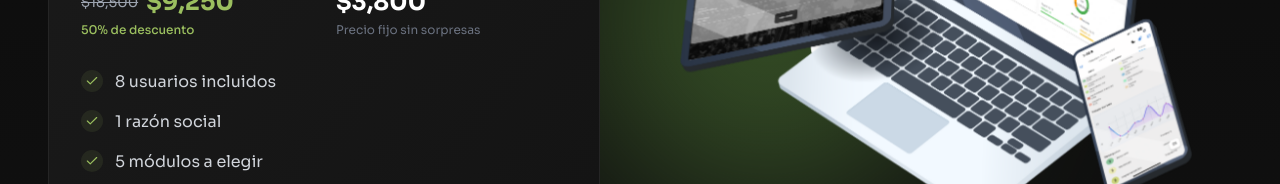
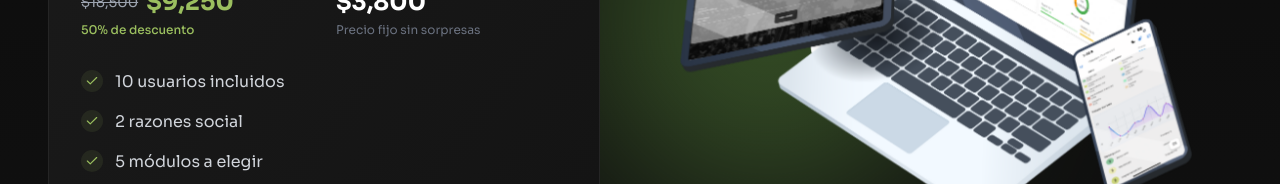
Before and after one commit to omarosvaldogm/landing-ananta, a React (Vite) app: page /erp-empresarial in a window 1280 px wide. Shown: the part 593-777 px from the top of the page. Built offline with nearby package versions, Linux system fonts and the light colour scheme.

Commit message:
Se cambio la hero de pymes

```diff
--- a/src/components/pymes/PricingPlan.jsx
+++ b/src/components/pymes/PricingPlan.jsx
@@ -123,13 +123,13 @@ const PymesHero = () => {
                   <div className="bg-[#9BBF5F]/10 p-1 rounded-full">
                     <FiCheck className="text-[#9BBF5F] text-sm" />
                   </div>
-                  <span className="text-gray-300">8 usuarios incluidos</span>
+                  <span className="text-gray-300">10 usuarios incluidos</span>
                 </div>
                 <div className="flex items-start gap-3">
                   <div className="bg-[#9BBF5F]/10 p-1 rounded-full">
                     <FiCheck className="text-[#9BBF5F] text-sm" />
                   </div>
-                  <span className="text-gray-300">1 razón social</span>
+                  <span className="text-gray-300">2 razones social</span>
                 </div>
                 <div className="flex items-start gap-3">
                   <div className="bg-[#9BBF5F]/10 p-1 rounded-full">
```
